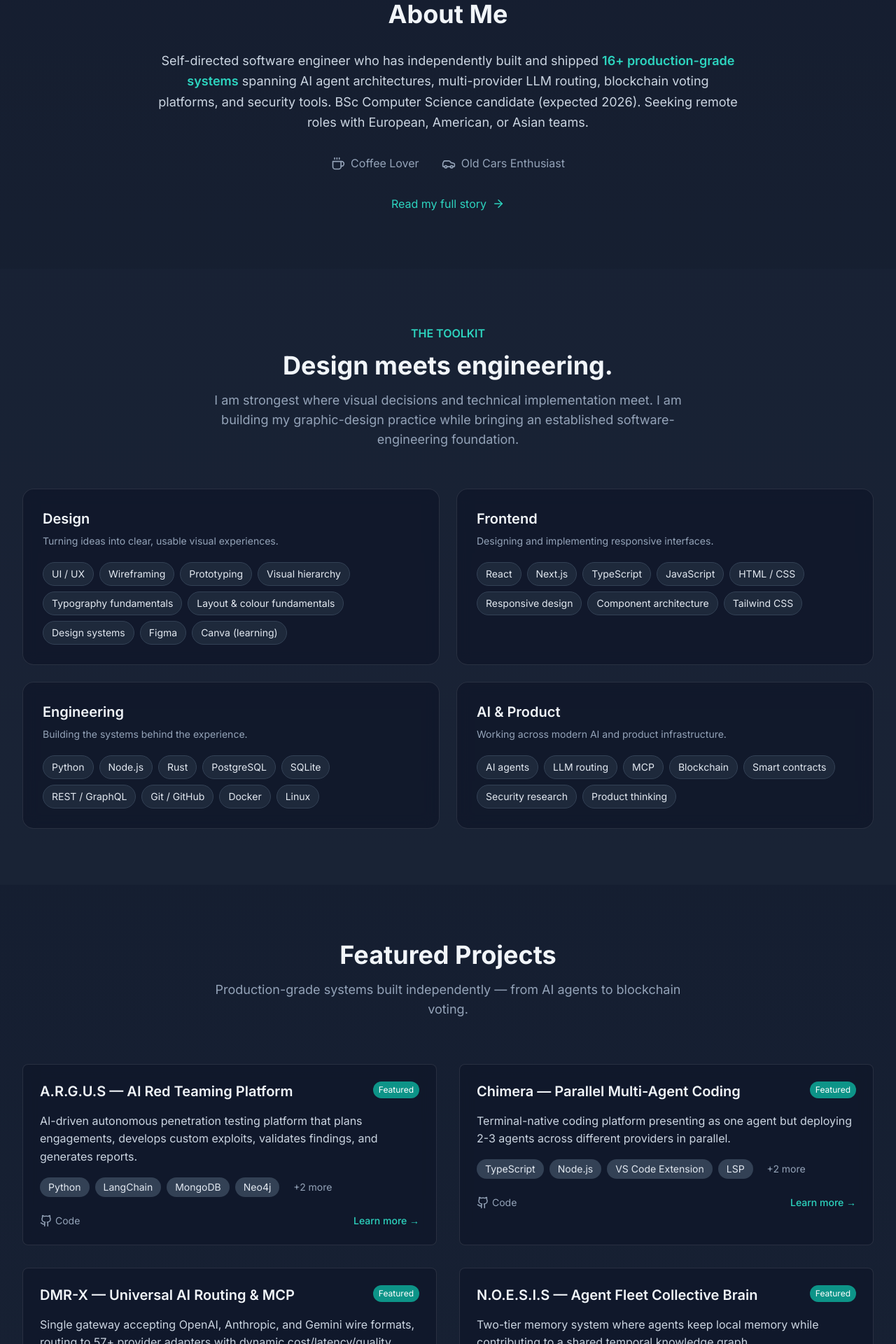
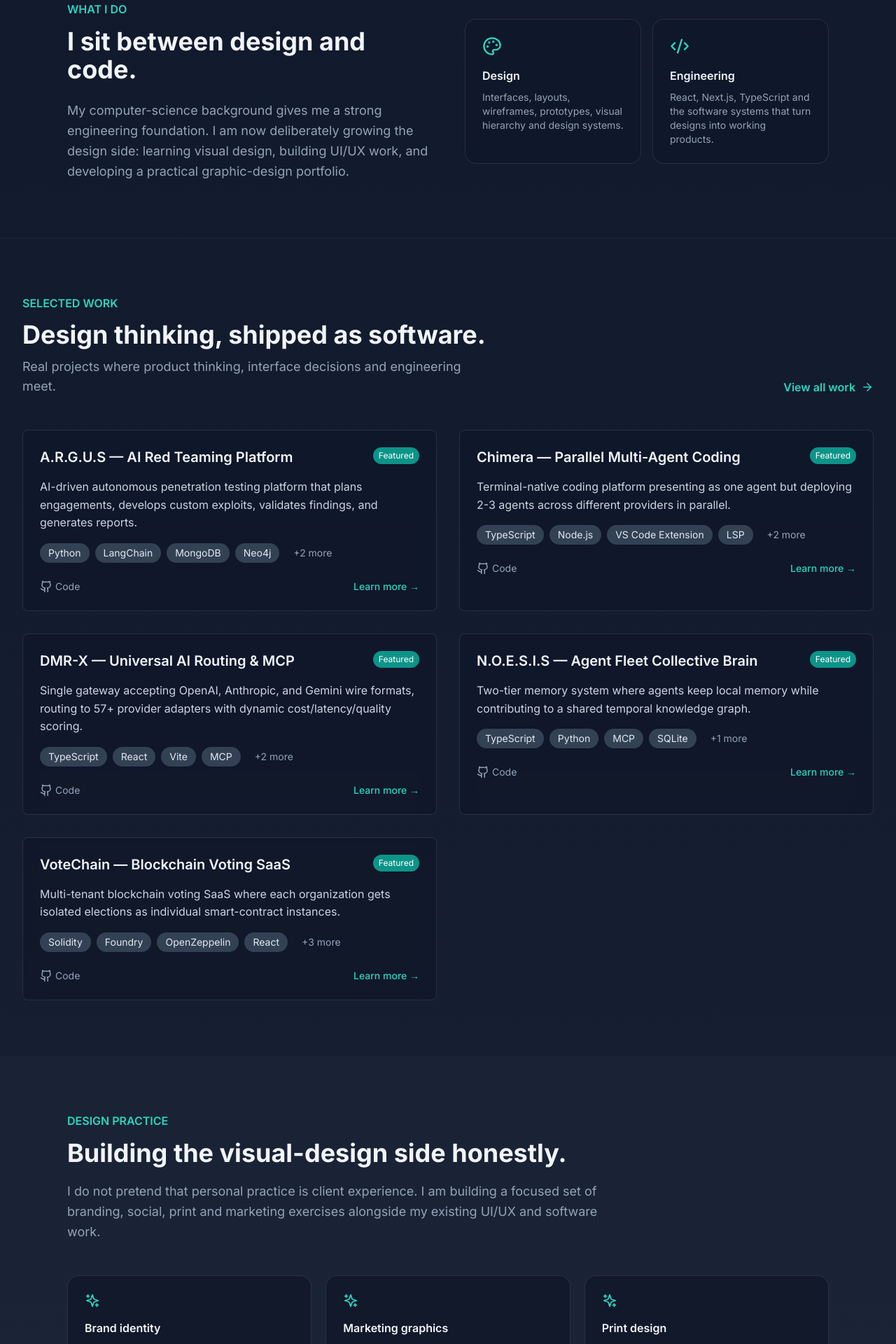
Before and after one commit to danny-dis/dismas-portfolio, a Next.js app: page / in a window 1280 px wide. Shown: the part 880-2800 px from the top of the page at 70% size. Built offline with nearby package versions, Linux system fonts and the light colour scheme.

Commit message:
rebuild homepage around design + coding portfolio story

```diff
--- a/src/app/page.tsx
+++ b/src/app/page.tsx
@@ -2,185 +2,141 @@ import Hero from '@/components/Hero'
 import SkillsGrid from '@/components/SkillsGrid'
 import ProjectCard from '@/components/ProjectCard'
 import { getFeaturedProjects } from '@/lib/projects'
-import { getLatestBlogPosts } from '@/lib/blog'
 import Link from 'next/link'
-import { ArrowRight, Coffee, Car } from 'lucide-react'
+import { ArrowRight, Check, Code2, Palette, Sparkles } from 'lucide-react'
 
-export default async function HomePage() {
-  const featuredProjects = getFeaturedProjects()
-  const latestPosts = await getLatestBlogPosts(2)
+export default function HomePage() {
+  const featuredProjects = getFeaturedProjects().slice(0, 6)
 
   return (
     <div className="pt-20">
-      {/* Hero Section */}
       <Hero />
 
-      {/* About Preview */}
-      <section id="about-preview" className="py-20 bg-dark-800/30">
-        <div className="max-w-4xl mx-auto px-4 sm:px-6 lg:px-8 text-center">
-          <h2 className="text-3xl md:text-4xl font-bold text-dark-100 mb-8">
-            About Me
+      {/* Positioning */}
+      <section className="py-20 border-y border-dark-800">
+        <div className="max-w-6xl mx-auto px-4 sm:px-6 lg:px-8">
+          <div className="grid lg:grid-cols-2 gap-12 items-center">
+            <div>
+              <p className="text-primary-400 font-semibold mb-3">WHAT I DO</p>
+              <h2 className="text-3xl md:text-4xl font-bold text-dark-100 mb-6">
+                I sit between design and code.
               </h2>
-          <p className="text-lg text-dark-300 mb-8 leading-relaxed">
-            Self-directed software engineer who has independently built and shipped <span className="text-primary-400 font-semibold">16+ production-grade systems</span> spanning AI agent architectures, multi-provider LLM routing, blockchain voting platforms, and security tools. BSc Computer Science candidate (expected 2026). Seeking remote roles with European, American, or Asian teams.
-          </p>
-          <div className="flex justify-center items-center space-x-8 mb-8">
-            <div className="flex items-center space-x-2 text-dark-400">
-              <Coffee size={20} />
-              <span>Coffee Lover</span>
-            </div>
-            <div className="flex items-center space-x-2 text-dark-400">
-              <Car size={20} />
-              <span>Old Cars Enthusiast</span>
-            </div>
-          </div>
-          <Link
-            href="/about"
-            className="inline-flex items-center space-x-2 text-primary-400 hover:text-primary-300 transition-colors"
-          >
-            <span>Read my full story</span>
-            <ArrowRight size={18} />
-          </Link>
-        </div>
-      </section>
-
-      {/* Skills Section */}
-      <SkillsGrid />
-
-      {/* Featured Projects */}
-      <section className="py-20">
-        <div className="max-w-7xl mx-auto px-4 sm:px-6 lg:px-8">
-          <div className="text-center mb-16">
-            <h2 className="text-3xl md:text-4xl font-bold text-dark-100 mb-4">
-              Featured Projects
-            </h2>
-            <p className="text-lg text-dark-400 max-w-2xl mx-auto">
-              Production-grade systems built independently — from AI agents to blockchain voting.
+              <p className="text-lg text-dark-400 leading-relaxed">
+                My computer-science background gives me a strong engineering foundation. I am now deliberately growing the design side: learning visual design, building UI/UX work, and developing a practical graphic-design portfolio.
               </p>
             </div>
-
-          <div className="grid grid-cols-1 md:grid-cols-2 gap-8 mb-12">
-            {featuredProjects.map((project) => (
-              <ProjectCard key={project.id} project={project} featured />
-            ))}
+            <div className="grid sm:grid-cols-2 gap-4">
+              <div className="glass rounded-2xl p-6">
+                <Palette className="text-primary-400 mb-4" size={28} />
+                <h3 className="font-semibold text-dark-100 mb-2">Design</h3>
+                <p className="text-sm text-dark-400">Interfaces, layouts, wireframes, prototypes, visual hierarchy and design systems.</p>
               </div>
-
-          <div className="text-center">
-            <Link
-              href="/projects"
-              className="inline-flex items-center space-x-2 bg-primary-600 hover:bg-primary-700 text-white px-8 py-3 rounded-lg font-semibold transition-colors duration-200 hover-lift"
-            >
-              <span>View All Projects</span>
-              <ArrowRight size={18} />
-            </Link>
+              <div className="glass rounded-2xl p-6">
+                <Code2 className="text-primary-400 mb-4" size={28} />
+                <h3 className="font-semibold text-dark-100 mb-2">Engineering</h3>
+                <p className="text-sm text-dark-400">React, Next.js, TypeScript and the software systems that turn designs into working products.</p>
               </div>
-        </div>
-      </section>
-
-      {/* Goals Preview */}
-      <section className="py-20 bg-dark-800/50">
-        <div className="max-w-4xl mx-auto px-4 sm:px-6 lg:px-8">
-          <h2 className="text-3xl md:text-4xl font-bold text-dark-100 mb-12 text-center">
-            My Goals
-          </h2>
-
-          <div className="grid grid-cols-1 md:grid-cols-2 gap-8">
-            <div className="glass rounded-lg p-6">
-              <h3 className="text-xl font-semibold text-primary-400 mb-4">Short-term</h3>
-              <ul className="space-y-3 text-dark-300">
-                <li>• Land a remote role with a European or American tech company</li>
-                <li>• Contribute to major open-source AI/agent projects</li>
-                <li>• Build out A.R.G.U.S into a full security platform</li>
-                <li>• Ship production-ready MCP tooling for DMR-X</li>
-              </ul>
-            </div>
-
-            <div className="glass rounded-lg p-6">
-              <h3 className="text-xl font-semibold text-primary-400 mb-4">Long-term</h3>
-              <ul className="space-y-3 text-dark-300">
-                <li>• Create a fully self-hosted, peer-to-peer network layer</li>
-                <li>• Become recognised for modular, self-hosted apps and blockchain systems</li>
-                <li>• Grow a portfolio of open-source tools that communities actually deploy</li>
-                <li>• Build a decentralized AI infrastructure platform</li>
-              </ul>
             </div>
           </div>
         </div>
       </section>
 
-      {/* Latest Blog Posts */}
-      {latestPosts.length > 0 && (
-        <section className="py-20">
+      {/* Work */}
+      <section id="work" className="py-20">
         <div className="max-w-7xl mx-auto px-4 sm:px-6 lg:px-8">
-            <div className="text-center mb-16">
-              <h2 className="text-3xl md:text-4xl font-bold text-dark-100 mb-4">
-                Latest Blog Posts
-              </h2>
-              <p className="text-lg text-dark-400">
-                Thoughts on technology, development, and building the future.
+          <div className="flex flex-col md:flex-row md:items-end md:justify-between gap-5 mb-12">
+            <div>
+              <p className="text-primary-400 font-semibold mb-3">SELECTED WORK</p>
+              <h2 className="text-3xl md:text-4xl font-bold text-dark-100 mb-3">Design thinking, shipped as software.</h2>
+              <p className="text-lg text-dark-400 max-w-2xl">Real projects where product thinking, interface decisions and engineering meet.</p>
+            </div>
+            <Link href="/projects" className="inline-flex items-center gap-2 text-primary-400 hover:text-primary-300 font-semibold">
+              View all work <ArrowRight size={18} />
+            </Link>
+          </div>
+
+          <div className="grid grid-cols-1 md:grid-cols-2 gap-8">
+            {featuredProjects.map((project) => (
+              <ProjectCard key={project.id} project={project} featured />
+            ))}
+          </div>
+        </div>
+      </section>
+
+      {/* Design practice */}
+      <section className="py-20 bg-dark-800/50">
+        <div className="max-w-6xl mx-auto px-4 sm:px-6 lg:px-8">
+          <div className="max-w-3xl mb-12">
+            <p className="text-primary-400 font-semibold mb-3">DESIGN PRACTICE</p>
+            <h2 className="text-3xl md:text-4xl font-bold text-dark-100 mb-5">Building the visual-design side honestly.</h2>
+            <p className="text-lg text-dark-400 leading-relaxed">
+              I do not pretend that personal practice is client experience. I am building a focused set of branding, social, print and marketing exercises alongside my existing UI/UX and software work.
             </p>
           </div>
-
-            <div className="grid grid-cols-1 md:grid-cols-2 gap-8 mb-12">
-              {latestPosts.map((post) => (
-                <article key={post.slug} className="glass rounded-lg p-6 hover-lift transition-all duration-300">
-                  <div className="flex items-center space-x-4 mb-4">
-                    <time className="text-sm text-dark-400">{new Date(post.date).toLocaleDateString()}</time>
-                    <span className="text-sm text-primary-400">{post.readTime}</span>
-                  </div>
-                  <h3 className="text-xl font-semibold text-dark-100 mb-3">
-                    <Link href={`/blog/${post.slug}`} className="hover:text-primary-400 transition-colors">
-                      {post.title}
-                    </Link>
-                  </h3>
-                  <p className="text-dark-300 mb-4 line-clamp-3">{post.description}</p>
-                  <Link
-                    href={`/blog/${post.slug}`}
-                    className="text-primary-400 hover:text-primary-300 transition-colors inline-flex items-center space-x-1"
-                  >
-                    <span>Read more</span>
-                    <ArrowRight size={16} />
-                  </Link>
+          <div className="grid md:grid-cols-3 gap-5">
+            {[
+              ['Brand identity', 'Logo exploration, colour palette, typography and simple brand collateral.'],
+              ['Marketing graphics', 'Social posts and promotional layouts designed for clear communication.'],
+              ['Print design', 'Poster, flyer, business-card and brochure exercises with print-aware layouts.'],
+            ].map(([title, description]) => (
+              <article key={title} className="glass rounded-2xl p-6">
+                <Sparkles className="text-primary-400 mb-4" size={22} />
+                <h3 className="font-semibold text-dark-100 mb-2">{title}</h3>
+                <p className="text-sm text-dark-400 leading-relaxed">{description}</p>
+                <span className="inline-block mt-5 text-xs text-dark-500 uppercase tracking-wider">Personal practice</span>
               </article>
             ))}
           </div>
+        </div>
+      </section>
 
-            <div className="text-center">
-              <Link
-                href="/blog"
-                className="inline-flex items-center space-x-2 border border-primary-600 text-primary-400 hover:bg-primary-600 hover:text-white px-8 py-3 rounded-lg font-semibold transition-colors duration-200 hover-lift"
-              >
-                <span>View All Posts</span>
-                <ArrowRight size={18} />
-              </Link>
+      <SkillsGrid />
+
+      {/* Process */}
+      <section className="py-20">
+        <div className="max-w-6xl mx-auto px-4 sm:px-6 lg:px-8">
+          <div className="text-center mb-12">
+            <p className="text-primary-400 font-semibold mb-3">MY APPROACH</p>
+            <h2 className="text-3xl md:text-4xl font-bold text-dark-100">From idea to interface to implementation.</h2>
+          </div>
+          <div className="grid md:grid-cols-4 gap-4">
+            {['Understand the problem', 'Explore structure & visual direction', 'Design the experience', 'Build, test & refine'].map((step, index) => (
+              <div key={step} className="glass rounded-2xl p-6">
+                <div className="w-9 h-9 rounded-full bg-primary-600/20 text-primary-400 flex items-center justify-center font-bold mb-5">{index + 1}</div>
+                <p className="text-dark-200 font-medium">{step}</p>
+              </div>
+            ))}
           </div>
         </div>
       </section>
-      )}
 
-      {/* Contact CTA */}
-      <section className="py-20 bg-gradient-to-r from-primary-900/20 to-primary-800/20">
+      {/* About / education */}
+      <section className="py-20 bg-dark-800/50">
         <div className="max-w-4xl mx-auto px-4 sm:px-6 lg:px-8 text-center">
-          <h2 className="text-3xl md:text-4xl font-bold text-dark-100 mb-4">
-            Let's Build Something Together
-          </h2>
-          <p className="text-lg text-dark-300 mb-8 max-w-2xl mx-auto">
-            Whether you're interested in AI systems, blockchain technology,
-            or just want to chat about building the future of decentralized applications.
+          <p className="text-primary-400 font-semibold mb-3">A LITTLE ABOUT ME</p>
+          <h2 className="text-3xl md:text-4xl font-bold text-dark-100 mb-6">A coder learning to think visually — without leaving code behind.</h2>
+          <p className="text-lg text-dark-400 leading-relaxed mb-8">
+            I completed my BSc Computer Science coursework at Murang’a University of Technology and expect to graduate in 2027. I have spent most of my time building software, especially AI and developer tools, and I am expanding into design because I enjoy shaping how products look, feel and communicate.
           </p>
+          <div className="flex flex-wrap justify-center gap-3">
+            {['UI / UX', 'Frontend', 'TypeScript', 'React', 'Python', 'AI systems', 'Visual design', 'Fast learner'].map((item) => (
+              <span key={item} className="inline-flex items-center gap-2 px-4 py-2 rounded-full bg-dark-900 border border-dark-700 text-dark-300 text-sm">
+                <Check size={15} className="text-primary-400" /> {item}
+              </span>
+            ))}
+          </div>
+        </div>
+      </section>
+
+      {/* Contact */}
+      <section className="py-24">
+        <div className="max-w-4xl mx-auto px-4 sm:px-6 lg:px-8 text-center">
+          <p className="text-primary-400 font-semibold mb-3">LET'S TALK</p>
+          <h2 className="text-4xl md:text-5xl font-bold text-dark-100 mb-5">Have a design problem to solve?</h2>
+          <p className="text-lg text-dark-400 mb-8">I would love to bring both sides of my skill set to a creative team.</p>
           <div className="flex flex-col sm:flex-row gap-4 justify-center">
-            <Link
-              href="/contact"
-              className="bg-primary-600 hover:bg-primary-700 text-white px-8 py-3 rounded-lg font-semibold transition-colors duration-200 hover-lift"
-            >
-              Get In Touch
-            </Link>
-            <a
-              href="mailto:muriukidismas9@gmail.com"
-              className="border border-primary-600 text-primary-400 hover:bg-primary-600 hover:text-white px-8 py-3 rounded-lg font-semibold transition-colors duration-200 hover-lift"
-            >
-              Send Email
-            </a>
+            <Link href="/contact" className="bg-primary-600 hover:bg-primary-700 text-white px-8 py-3.5 rounded-lg font-semibold transition-colors hover-lift">Get In Touch</Link>
+            <a href="mailto:muriukidismas9@gmail.com" className="border border-dark-600 hover:border-primary-500 text-dark-200 hover:text-primary-400 px-8 py-3.5 rounded-lg font-semibold transition-colors hover-lift">Email Me</a>
           </div>
         </div>
       </section>
```
Lines whose indentation alone changed are shown as unchanged.
